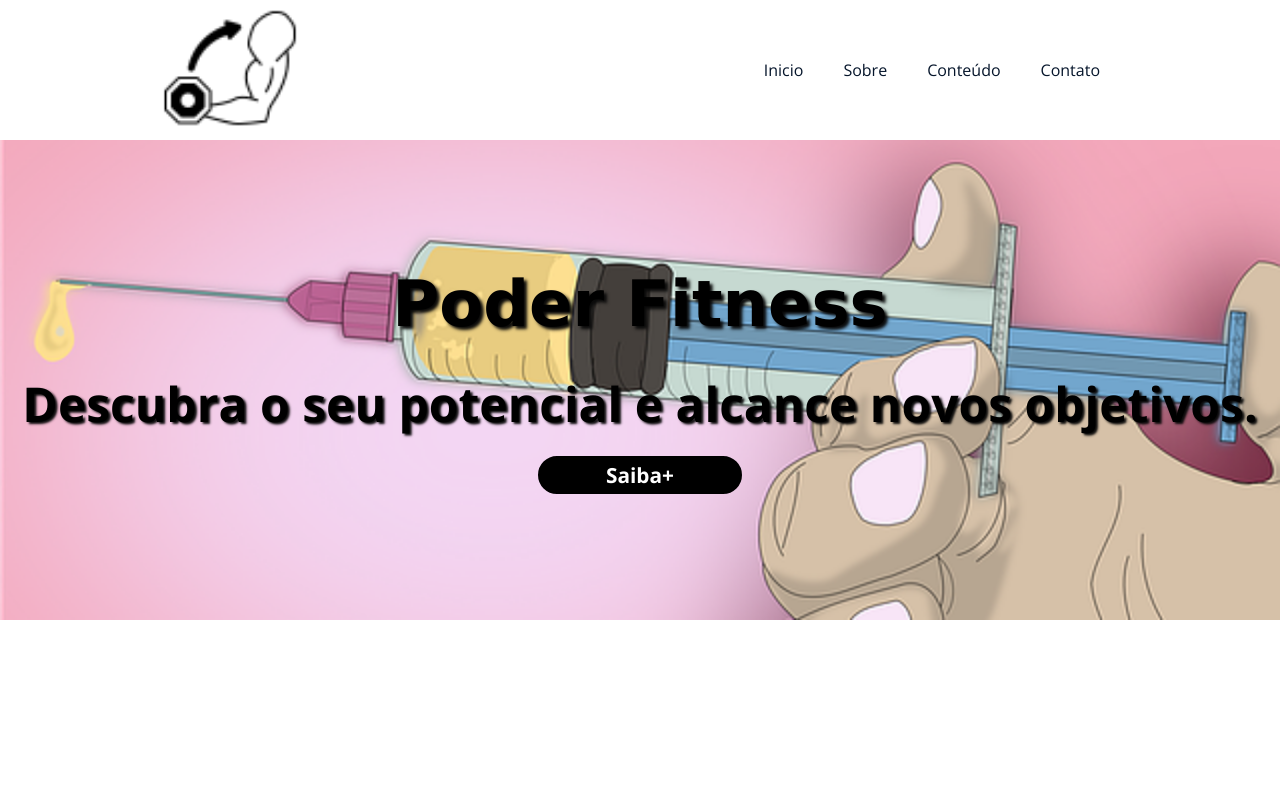
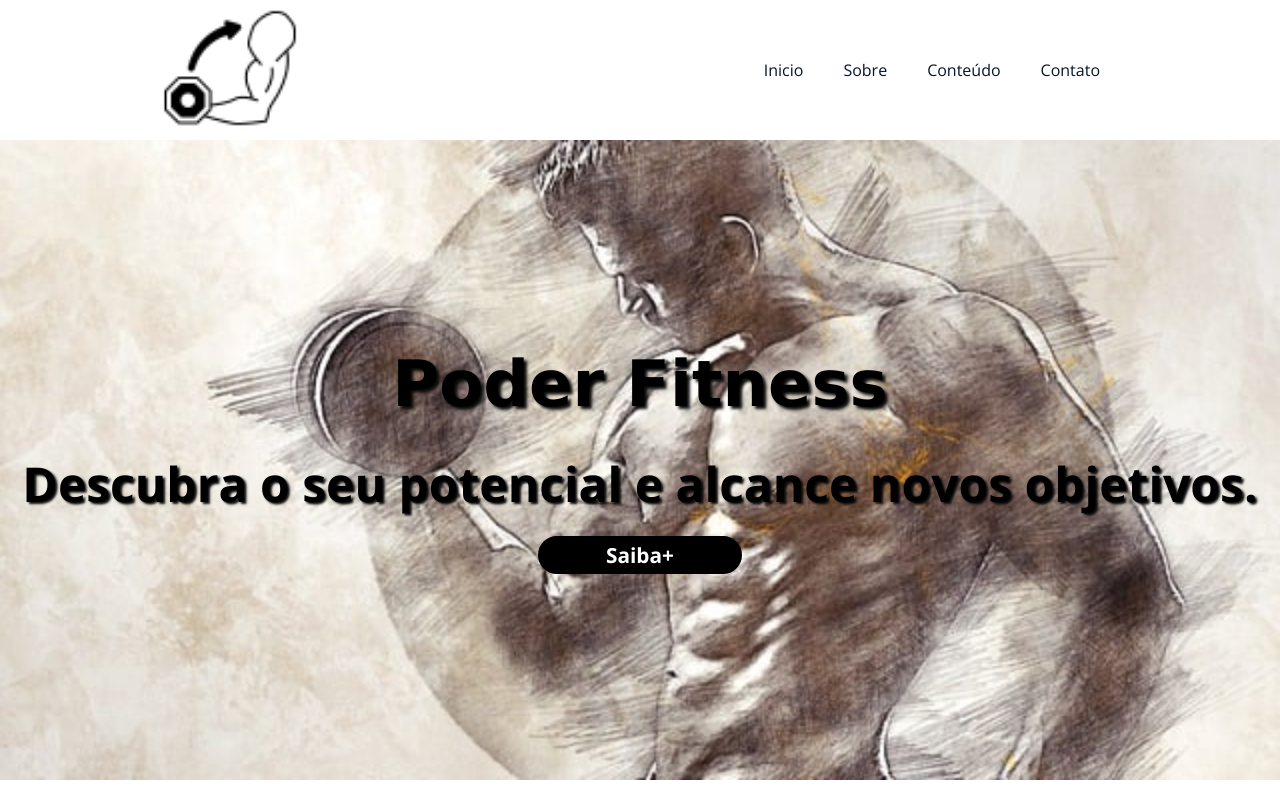
Before and after one commit to mmendoncamascarenha/site, a plain HTML site: page index.html in a window 1280 px wide. Drawn offline with nearby package versions, Linux system fonts and the light colour scheme.

Commit message:
atividades

```diff
--- a/index.html
+++ b/index.html
@@ -5,7 +5,7 @@
     <meta name="viewport" content="width=device-width, initial-scale=1.0">
     <title>Conquiste Seus Objetivos: Academia para Todos</title>
     <meta name="description" content="TUtorial de html 5 e css3 criando um site que page moderno e responsivo">
-    <link rel="shortcut icon" href="img/favicon.png" type="image/x-icon">
+    <link rel="shortcut icon" href="img/man.jpg" type="image/x-icon">
     <link rel="stylesheet" href="style.css">
 </head>
 <body>
--- a/style.css
+++ b/style.css
@@ -111,8 +111,8 @@ nav ul li a {
 
 /* Banner */
 main {
-    height: 60vh; /* ajuste da altura do banner */
-    background: url(img/vacina.png);
+    height: 80vh; /* ajuste da altura do banner */
+    background: url(img/man.jpg);
     background-size: cover;
     background-position:center;
     display: flex;
@@ -135,8 +135,6 @@ main h2{
 
 
 /*<<<<<<<<<<<<<<<<<<<<<<<<<<<<<<<<<<<<<<<<<<<<<<<<<<<<<<<<*/
-
-
 /* Smartphone Landscape >>>>>>>>>>>>>>>>>>>>>>>>>>>>>>>>>>*/
 @media (min-width: 576px) {
 
@@ -158,8 +156,6 @@ main h2{
 }
 
 /*<<<<<<<<<<<<<<<<<<<<<<<<<<<<<<<<<<<<<<<<<<<<<<<<<<<<<<<<*/
-
-
 /* Tablet Portrait >>>>>>>>>>>>>>>>>>>>>>>>>>>>>>>>>>>>>>>*/
 @media (min-width: 768px) {
 
@@ -196,13 +192,7 @@ main h2{
 }
 
 }
-
-
-
-
 /*<<<<<<<<<<<<<<<<<<<<<<<<<<<<<<<<<<<<<<<<<<<<<<<<<<<<<<<<*/
-
-
 /* Tablet Landscape >>>>>>>>>>>>>>>>>>>>>>>>>>>>>>>>>>>>>>*/
 @media (min-width: 992px) {
 
@@ -225,8 +215,6 @@ main h2{
 }
 
 /*<<<<<<<<<<<<<<<<<<<<<<<<<<<<<<<<<<<<<<<<<<<<<<<<<<<<<<<<*/
-
-
 /* PCs / Notebooks >>>>>>>>>>>>>>>>>>>>>>>>>>>>>>>>>>>>>>>*/
 @media (min-width: 1200px) {
     .container {
@@ -275,8 +263,6 @@ main h2{
 
 
 /*<<<<<<<<<<<<<<<<<<<<<<<<<<<<<<<<<<<<<<<<<<<<<<<<<<<<<<<<*/
-
-
 /* Telas FullHd / 4k / smarTv >>>>>>>>>>>>>>>>>>>>>>>>>>>>*/
 @media (min-width: 1400px) {
     .container {
```
Also changed, not shown: img/vacina.png (deleted).
